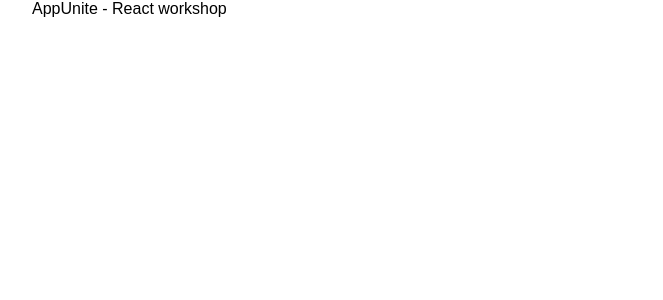
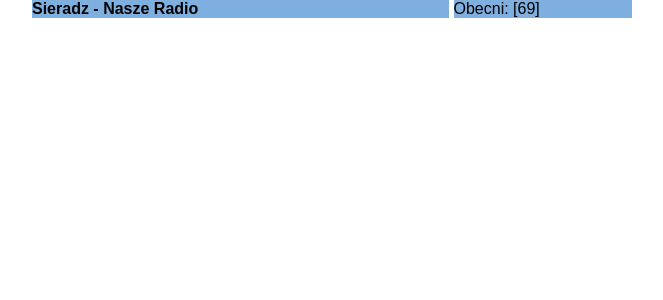
Before and after one commit to dariaoldenburg/au-react-workshop, a React (Create React App) app: page / in a window 1280 px wide. Shown: the top 300 px of the page, without its empty margins (308-971 px from the left). Built offline with nearby package versions, Linux system fonts and the light colour scheme; the HTML template or start-up script is replaced by a standard one.

Commit message:
Bootstrap Chat UI

```diff
--- a/src/App.tsx
+++ b/src/App.tsx
@@ -1,8 +1,13 @@
 import React from 'react';
 import './App.css';
+import { Chat } from './Chat';
 
 function App() {
-  return <div className="App">AppUnite - React workshop</div>;
+  return (
+    <div className="App">
+      <Chat />
+    </div>
+  );
 }
 
 export default App;
--- /dev/null
+++ b/src/Chat.tsx
@@ -0,0 +1,20 @@
+import React from 'react';
+import { Row } from './ui/Row';
+import { Cell } from './ui/Cell';
+
+export function Chat() {
+  const channelName = 'Sieradz - Nasze Radio';
+  const onlineUsersCount = 69;
+  const onlineUsersTitle = `Obecni: [${onlineUsersCount}]`;
+
+  return (
+    <div className="Chat">
+      <Row>
+        <Cell widthPercentage={70}>
+          <strong>{channelName}</strong>
+        </Cell>
+        <Cell widthPercentage={30}>{onlineUsersTitle}</Cell>
+      </Row>
+    </div>
+  );
+}
--- /dev/null
+++ b/src/ui/Cell.css
@@ -0,0 +1,6 @@
+.Cell {
+  background-color: #7fafdf;
+}
+.Cell + .Cell {
+  margin-left: 5px;
+}
--- /dev/null
+++ b/src/ui/Cell.tsx
@@ -0,0 +1,20 @@
+import React from 'react';
+import './Cell.css';
+
+interface CellProps {
+  widthPercentage: number;
+  children?: React.ReactNode;
+}
+
+export function Cell(props: CellProps) {
+  return (
+    <div
+      className="Cell"
+      style={{
+        width: `${props.widthPercentage}%`
+      }}
+    >
+      {props.children}
+    </div>
+  );
+}
--- /dev/null
+++ b/src/ui/Row.css
@@ -0,0 +1,7 @@
+.Row {
+  display: flex;
+}
+
+.Row + .Row {
+  margin-top: 5px;
+}
--- /dev/null
+++ b/src/ui/Row.tsx
@@ -0,0 +1,10 @@
+import React from 'react';
+import './Row.css';
+
+interface RowProps {
+  children?: React.ReactNode;
+}
+
+export function Row(props: { children?: React.ReactNode }) {
+  return <div className="Row">{props.children}</div>;
+}
```
